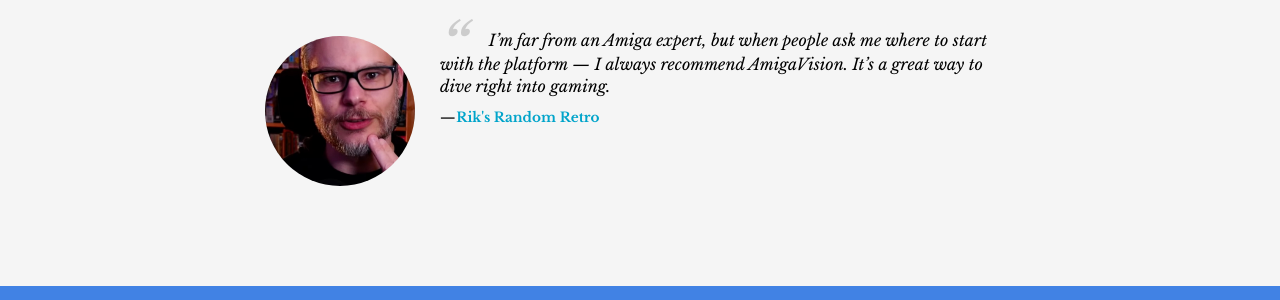
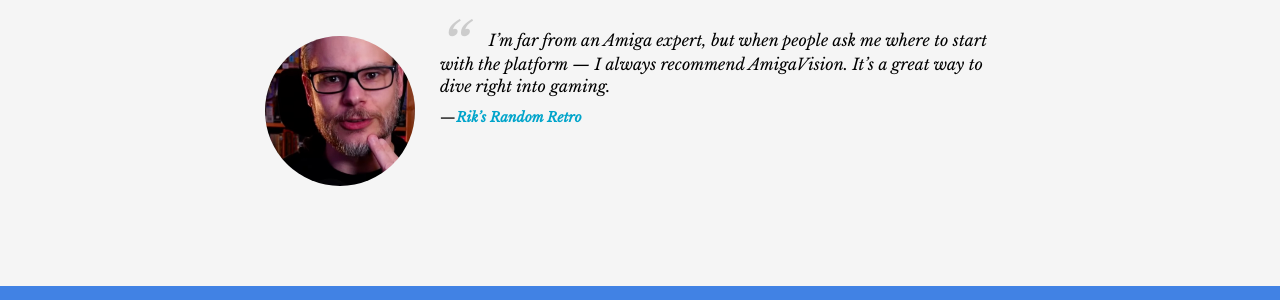
Before and after one commit to amigavision/amigavision.github.io, a Jekyll site: the page built from index.html, in a window 1280 px wide and 900 px high, scrolled down 5526 px. Shown: the part 151-451 px from the top of the window. Built offline with Jekyll 4.4.1, drawn with Linux system fonts in a browser that asks for light colours.

Commit message:
Typography

```diff
--- a/index.html
+++ b/index.html
@@ -135,7 +135,7 @@
 				<div class="square-image"><img src="{{ site.baseurl }}/images/rik.jpg" alt="Rik's Random Retro"></div>
 				<blockquote>
 					<p>I’m far from an Amiga expert, but when people ask me where to start with the platform — I always recommend AmigaVision. It’s a great way to dive right into&nbsp;gaming.</p>
-					<p class="editable author">&mdash;&#8202;<a href="https://www.youtube.com/@RiksRandomRetro">Rik's Random Retro</p>
+					<p class="editable author">&mdash;&#8202;<i><a href="https://www.youtube.com/@RiksRandomRetro">Rik’s Random Retro</i></p>
 				</blockquote>
 			</div>
 		</div>
```
